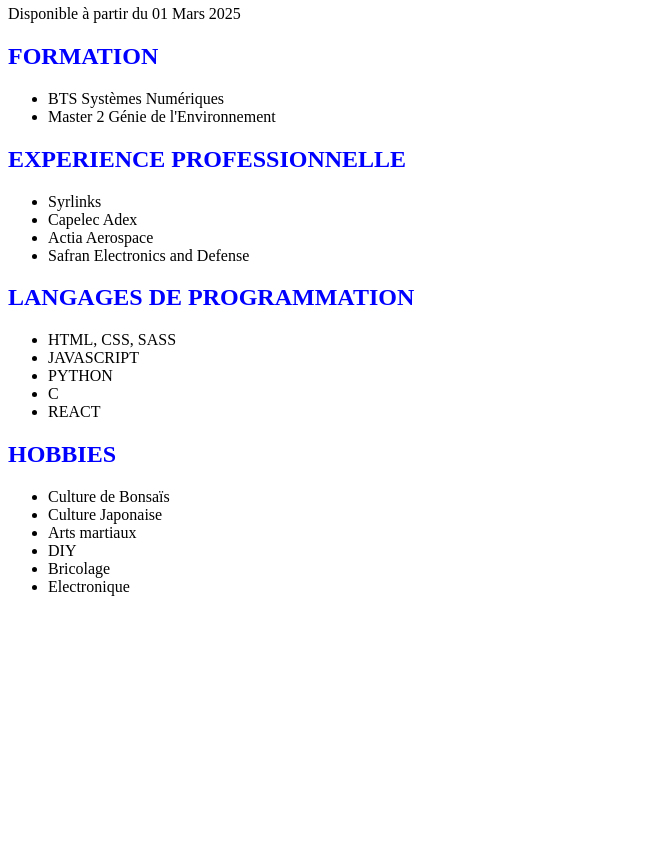
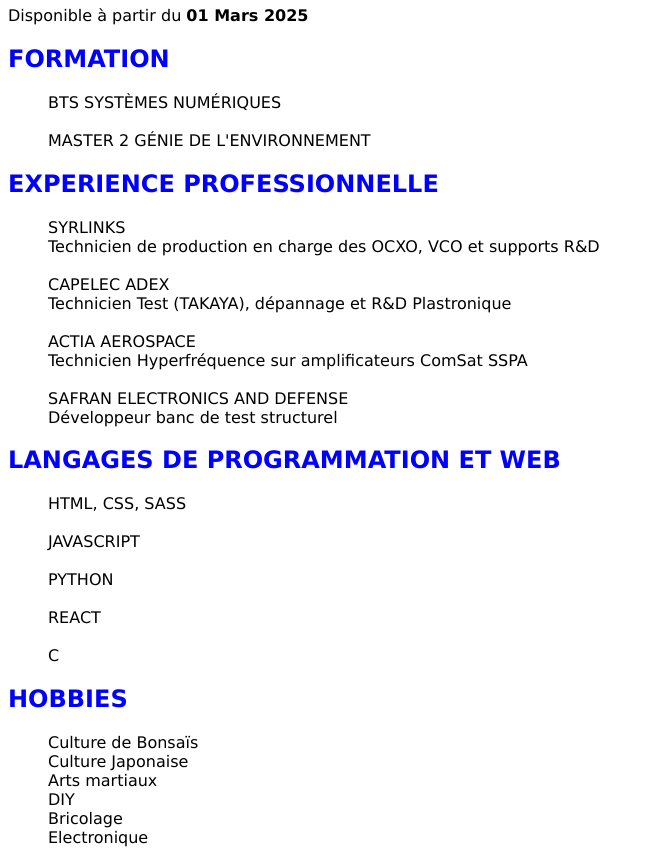
Before and after one commit to Qlex-cmos/mon_CV, a plain HTML site: page index.html in a window 1280 px wide. Shown: the part 75-938 px from the top of the page, without its empty margins (0-654 px from the left). Before the commit the page ends 800 px from the top, so only its background shows below. Drawn offline with Linux system fonts and the light colour scheme.

Commit message:
ajout styles

```diff
--- a/index.html
+++ b/index.html
@@ -6,38 +6,38 @@
     <title>Mon CV</title>
     <link rel="icon" type="image/png" href="./Slugcat.png">
 </head>
-<body>
 
+<body style="font-family:'Lucida Sans', 'Lucida Sans Regular', 'Lucida Grande', 'Lucida Sans Unicode', Geneva, Verdana, sans-serif">
     <header>
         <div>
             <H1>Développeur Web Junior</H1>
-            <p>Disponible à partir du 01 Mars 2025</p>
+            <p>Disponible à partir du <strong>01 Mars 2025</strong></p>
         </div>
     </header>
 
     <main>
         <h2 style="color:blue">FORMATION</h2>
-            <ul>
-                <li>BTS Systèmes Numériques</li>
-                <li>Master 2 Génie de l'Environnement</li>
+            <ul style="list-style: none">
+                <li style="text-transform:uppercase">BTS Systèmes Numériques</li>
+                <li style="text-transform:uppercase"><br>Master 2 Génie de l'Environnement</li>
             </ul>
         <h2 style="color:blue">EXPERIENCE PROFESSIONNELLE</h2>
-            <ul>
-                <li>Syrlinks</li>
-                <li>Capelec Adex</li>
-                <li>Actia Aerospace</li>
-                <li>Safran Electronics and Defense</li>
+            <ul style="list-style: none">
+                <li>SYRLINKS<br>Technicien de production en charge des OCXO, VCO et supports R&D</li>
+                <li><br>CAPELEC ADEX<br>Technicien Test (TAKAYA), dépannage et R&D Plastronique</li>
+                <li><br>ACTIA AEROSPACE<br>Technicien Hyperfréquence sur amplificateurs ComSat SSPA</li>
+                <li><br>SAFRAN ELECTRONICS AND DEFENSE<br>Développeur banc de test structurel</li>
             </ul>
-        <h2 style="color:blue">LANGAGES DE PROGRAMMATION</h2>
-            <ul>
+        <h2 style="color:blue">LANGAGES DE PROGRAMMATION ET WEB</h2>
+            <ul style="list-style: none">
                 <li>HTML, CSS, SASS</li>
-                <li>JAVASCRIPT</li>
-                <li>PYTHON</li>
-                <li>C</li>
-                <li>REACT</li>
+                <li><br>JAVASCRIPT</li>
+                <li><br>PYTHON</li>
+                <li><br>REACT</li>
+                <li><br>C</li>
             </ul>
         <h2 style="color:blue">HOBBIES</h2>
-            <ul>
+            <ul style="list-style: none">
                 <li>Culture de Bonsaïs</li>
                 <li>Culture Japonaise</li>
                 <li>Arts martiaux</li>
```
